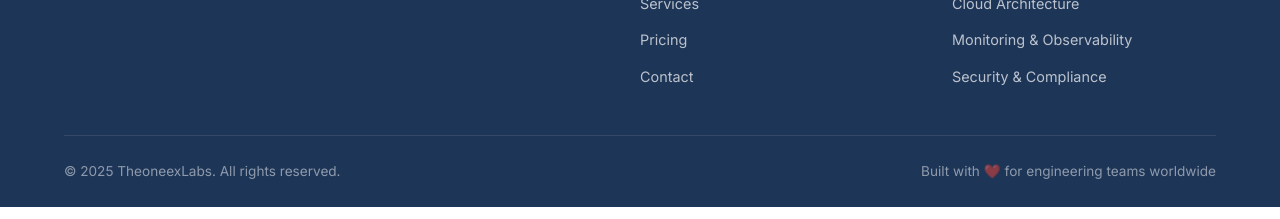
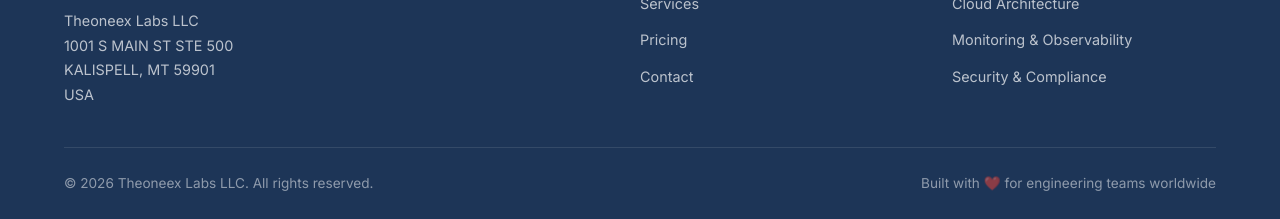
Before and after one commit to buddhima87/theoneexlabs, a plain HTML site: page index.html in a window 1280 px wide. Shown: the part 5701-5920 px from the top of the page. Drawn offline with Linux system fonts and the light colour scheme.

Commit message:
Updated footer information

```diff
--- a/index.html
+++ b/index.html
@@ -652,6 +652,7 @@
           </a>
           <p>Expert DevOps &amp; SRE consulting — helping engineering teams build reliable, scalable, and secure
             infrastructure.</p>
+          <p>Theoneex Labs LLC<br />1001 S MAIN ST STE 500<br />KALISPELL, MT 59901<br />USA</p>
         </div>
 
         <div>
@@ -678,7 +679,7 @@
       </div>
 
       <div class="footer-bottom">
-        <p>&copy; 2025 TheoneexLabs. All rights reserved.</p>
+        <p>&copy; 2026 Theoneex Labs LLC. All rights reserved.</p>
         <p>Built with ❤️ for engineering teams worldwide</p>
       </div>
     </div>
```
